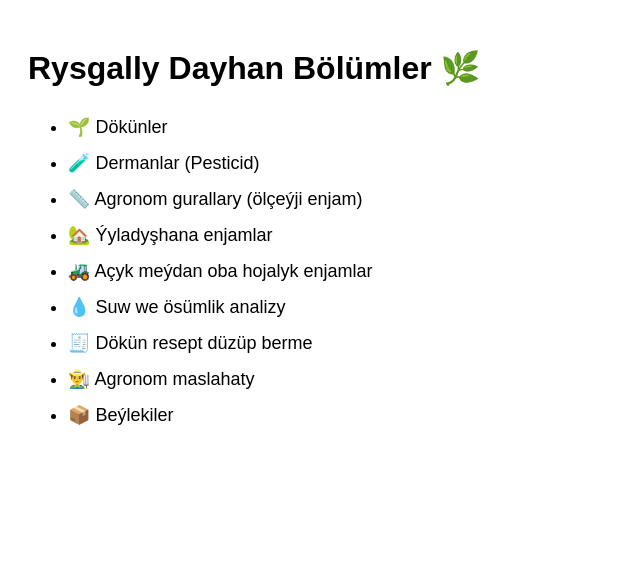
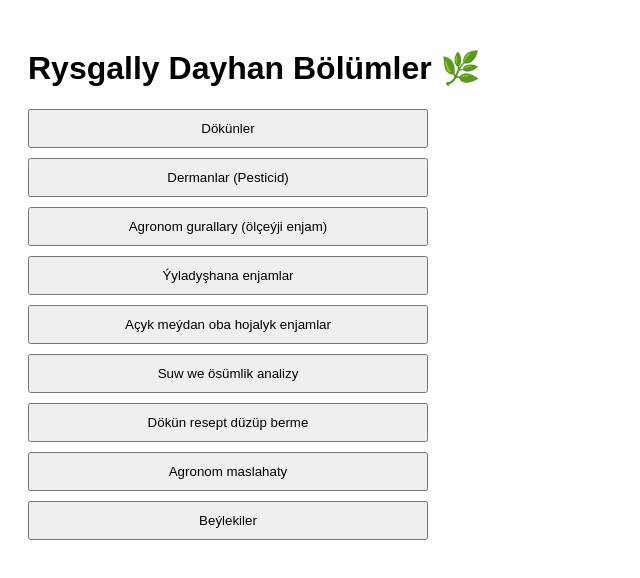
Before and after one commit to rysgallydayhan/rysgally-dayhan, a React (Vite) app: page / in a window 1280 px wide. Both pictures are taken after a click on the button "Dowam et". Shown: the top 578 px of the page, without its empty margins (0-640 px from the left). Built offline with nearby package versions, Linux system fonts and the light colour scheme.

Commit message:
Update RysgallyDayhanApp.jsx

```diff
--- a/src/RysgallyDayhanApp.jsx
+++ b/src/RysgallyDayhanApp.jsx
@@ -2,27 +2,59 @@ import React, { useState } from "react";
 
 export default function RysgallyDayhanApp() {
   const [showMenu, setShowMenu] = useState(false);
+  const [section, setSection] = useState(null);
 
+  const sections = [
+    "Dökünler",
+    "Dermanlar (Pesticid)",
+    "Agronom gurallary (ölçeýji enjam)",
+    "Ýyladyşhana enjamlar",
+    "Açyk meýdan oba hojalyk enjamlar",
+    "Suw we ösümlik analizy",
+    "Dökün resept düzüp berme",
+    "Agronom maslahaty",
+    "Beýlekiler",
+  ];
+
+  // Section sahypalary
+  if (section) {
+    return (
+      <div style={{ padding: "20px", fontFamily: "Arial" }}>
+        <button
+          onClick={() => setSection(null)}
+          style={{ marginBottom: "20px" }}
+        >
+          ← Yza
+        </button>
+
+        <h1>{section}</h1>
+        <p>Bu ýerde {section} boýunça maglumatlar görkeziler.</p>
+      </div>
+    );
+  }
+
+  // Menu sahypa
   if (showMenu) {
     return (
       <div style={{ padding: "20px", fontFamily: "Arial" }}>
         <h1>Rysgally Dayhan Bölümler 🌿</h1>
 
-        <ul style={{ lineHeight: "2", fontSize: "18px" }}>
-          <li>🌱 Dökünler</li>
-          <li>🧪 Dermanlar (Pesticid)</li>
-          <li>📏 Agronom gurallary (ölçeýji enjam)</li>
-          <li>🏡 Ýyladyşhana enjamlar</li>
-          <li>🚜 Açyk meýdan oba hojalyk enjamlar</li>
-          <li>💧 Suw we ösümlik analizy</li>
-          <li>🧾 Dökün resept düzüp berme</li>
-          <li>👨‍🌾 Agronom maslahaty</li>
-          <li>📦 Beýlekiler</li>
-        </ul>
+        <div style={{ display: "flex", flexDirection: "column", gap: "10px", maxWidth: "400px" }}>
+          {sections.map((item) => (
+            <button
+              key={item}
+              onClick={() => setSection(item)}
+              style={{ padding: "10px", cursor: "pointer" }}
+            >
+              {item}
+            </button>
+          ))}
+        </div>
       </div>
     );
   }
 
+  // Baş sahypa
   return (
     <div style={{ padding: "20px", fontFamily: "Arial" }}>
       <div
@@ -32,7 +64,7 @@ export default function RysgallyDayhanApp() {
           padding: "20px",
           maxWidth: "400px",
           margin: "auto",
-          textAlign: "center"
+          textAlign: "center",
         }}
       >
         <h2>Rysgally Dayhan</h2>
@@ -46,7 +78,7 @@ export default function RysgallyDayhanApp() {
             color: "white",
             border: "none",
             borderRadius: "6px",
-            cursor: "pointer"
+            cursor: "pointer",
           }}
         >
           Dowam et
```
